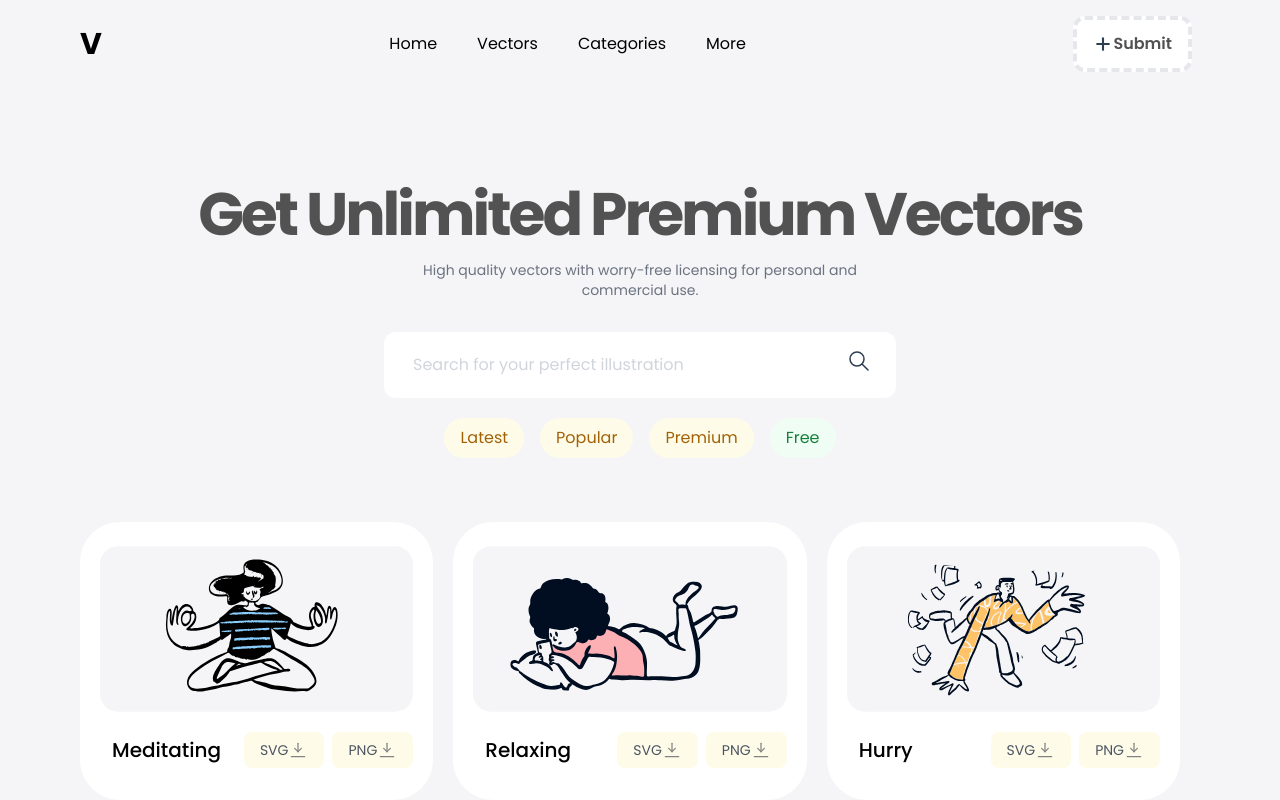
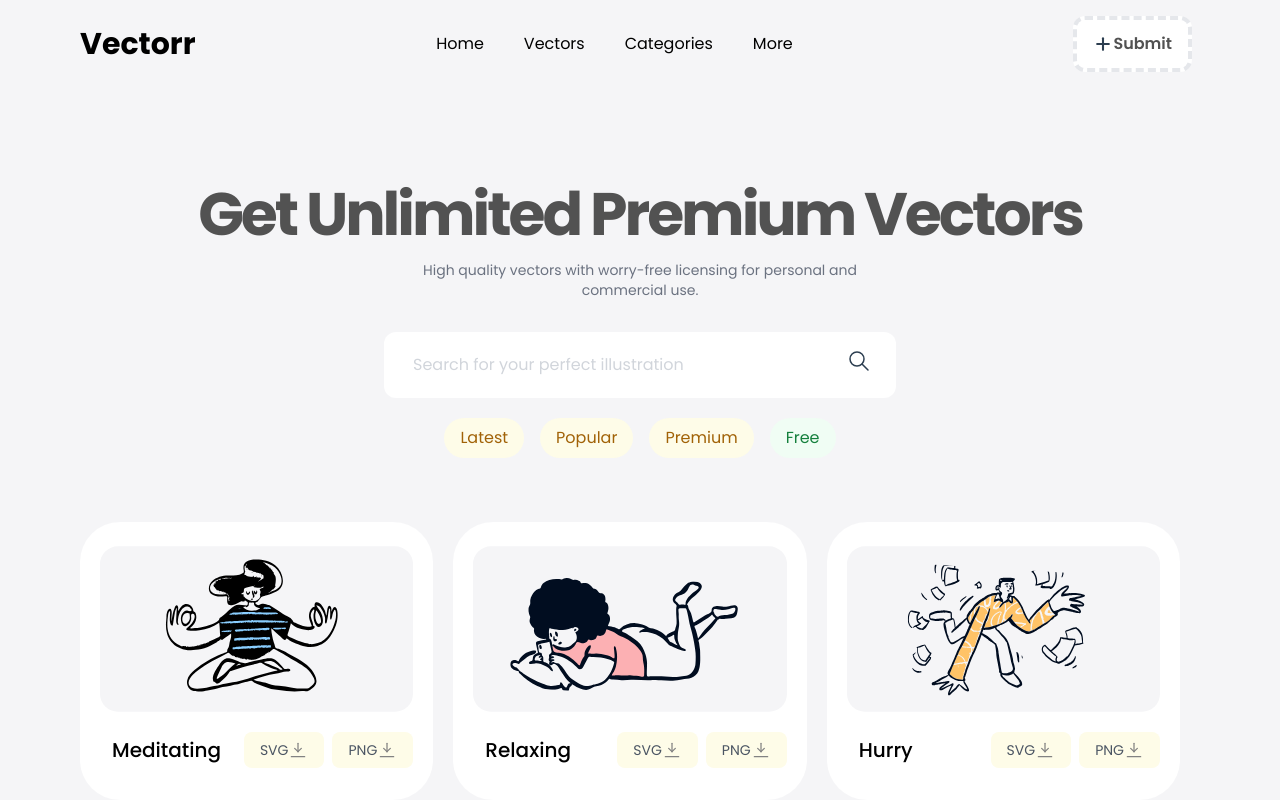
Before and after one commit to atuljoshyy/GDSC-landing-page, a Next.js app: page / in a window 1280 px wide. Shown: the top 800 px of the page. Built offline with nearby package versions, Linux system fonts and the light colour scheme.

Commit message:
landing page done

```diff
--- a/components/Navbar.jsx
+++ b/components/Navbar.jsx
@@ -36,7 +36,7 @@ const Navbar = () => {
             <div className='flex justify-between items-center rounded-2xl transition-all duration-500 ' >
                 <div data-aos="fade-right" data-aos-duration="800" data-aos-easing="ease-out-quad">
                     <Link href="/"><a className='flex items-center'>
-                        <h1 className='text-3xl font-bold'>V</h1>
+                        <h1 className='text-3xl font-bold'>Vectorr</h1>
                     </a></Link>
                 </div>
                 <div className='hidden md:block' >
```
